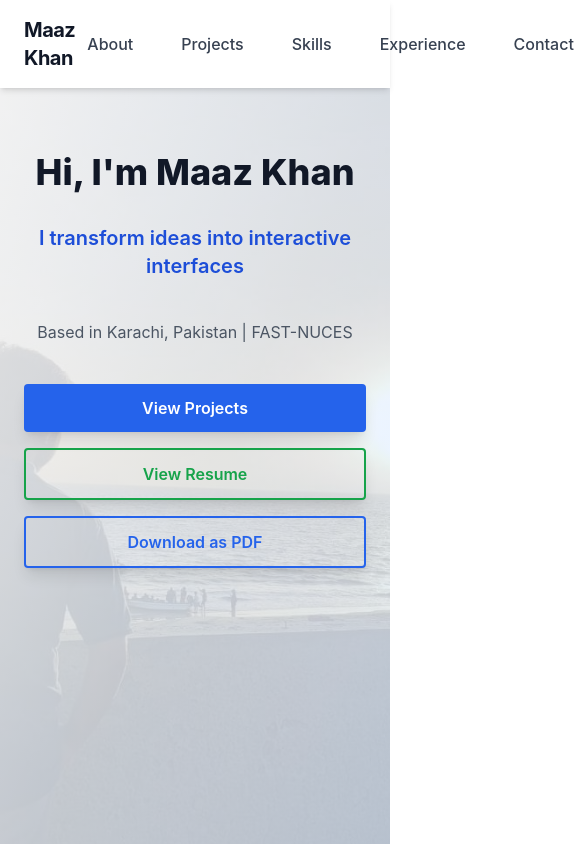
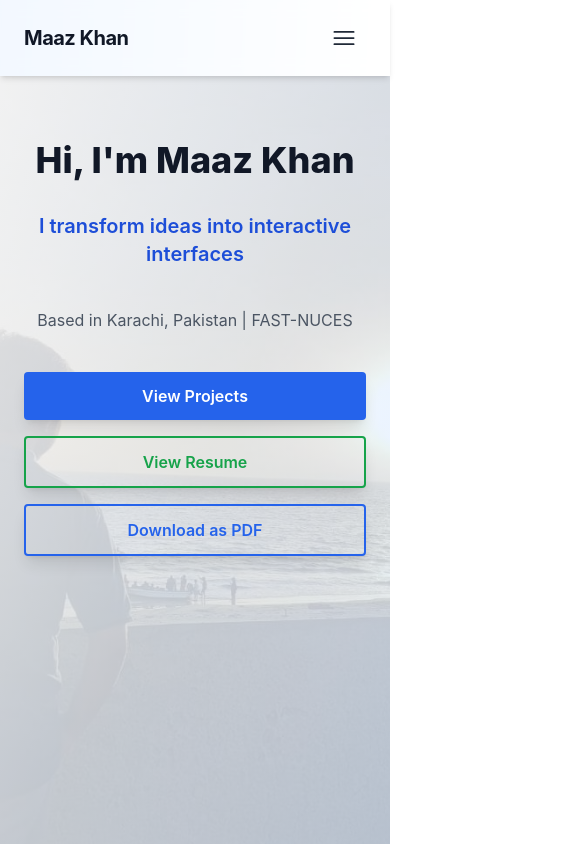
Before and after one commit to maaz-khan8/Portfolio, a React (Create React App) app: page / in a window 390 px wide. Shown: the top 844 px of the page, 585 px wide, since content can reach past the window. Built offline with nearby package versions, Linux system fonts and the light colour scheme.

Commit message:
Improve UI and update project cards

```diff
--- a/src/App.tsx
+++ b/src/App.tsx
@@ -1,7 +1,7 @@
 import React, { useState, useEffect } from 'react';
 import { BrowserRouter as Router, Routes, Route, Link } from 'react-router-dom';
 import { Helmet } from 'react-helmet';
-import { SunIcon, MoonIcon } from '@heroicons/react/24/solid';
+import { SunIcon, MoonIcon, Bars3Icon, XMarkIcon } from '@heroicons/react/24/solid';
 import HeroSection from './components/HeroSection';
 import AboutSection from './components/AboutSection';
 import ProjectsSection from './components/ProjectsSection';
@@ -14,6 +14,7 @@ const App: React.FC = () => {
   const [theme, setTheme] = useState<'light' | 'dark'>(
     localStorage.getItem('theme') === 'dark' ? 'dark' : 'light'
   );
+  const [navOpen, setNavOpen] = useState(false);
 
   // Set basename for BrowserRouter: '/Portfolio' in production, '/' in development
   const basename = process.env.NODE_ENV === 'production' ? '/Portfolio' : '/';
@@ -21,7 +22,13 @@ const App: React.FC = () => {
   useEffect(() => {
     document.documentElement.classList.toggle('dark', theme === 'dark');
     localStorage.setItem('theme', theme);
-  }, [theme]);
+    // Prevent background scroll when nav is open (mobile)
+    if (navOpen) {
+      document.body.style.overflow = 'hidden';
+    } else {
+      document.body.style.overflow = '';
+    }
+  }, [theme, navOpen]);
 
   const toggleTheme = () => setTheme(theme === 'dark' ? 'light' : 'dark');
 
@@ -31,53 +38,81 @@ const App: React.FC = () => {
         <title>Maaz Khan - Developer Portfolio</title>
         <meta name="description" content="Maaz Khan - Final-year Computer Science student at FAST NUCES, passionate about Web Development, AI, and Data Science. View my projects and skills." />
       </Helmet>
-      <div className="min-h-screen bg-white dark:bg-gray-900 text-gray-900 dark:text-gray-100 transition-colors duration-300">
+      <div className="min-h-screen bg-gradient-to-br from-blue-200 via-white to-blue-300 dark:from-gray-900 dark:via-gray-800 dark:to-gray-900 text-gray-900 dark:text-gray-100 transition-colors duration-300">
         <nav className="flex justify-between items-center px-6 py-4 shadow-md bg-white/80 dark:bg-gray-900/80 backdrop-blur sticky top-0 z-50">
           <div className="font-bold text-xl tracking-tight">
             <Link to="/" className="hover:text-blue-600 dark:hover:text-blue-400 transition-colors duration-200">Maaz Khan</Link>
           </div>
-          <div className="flex gap-6 items-center">
+          {/* Hamburger for mobile */}
+          <div className="md:hidden">
+            <button
+              onClick={() => setNavOpen(!navOpen)}
+              className="p-2 rounded-md focus:outline-none focus:ring-2 focus:ring-blue-500"
+              aria-label={navOpen ? 'Close menu' : 'Open menu'}
+            >
+              {navOpen ? (
+                <XMarkIcon className="h-7 w-7 text-gray-800 dark:text-gray-100" />
+              ) : (
+                <Bars3Icon className="h-7 w-7 text-gray-800 dark:text-gray-100" />
+              )}
+            </button>
+          </div>
+          {/* Nav links - always row on desktop, overlay on mobile */}
+          <div className={`md:flex gap-8 items-center font-semibold transition-all duration-300 ${navOpen ? 'fixed inset-0 bg-gradient-to-br from-blue-300 via-white to-blue-200 dark:from-gray-900 dark:via-gray-800 dark:to-gray-900 bg-opacity-95 backdrop-blur-lg flex flex-col justify-center z-[100]' : 'hidden md:flex'}`}
+            style={navOpen ? {minHeight: '100vh', minWidth: '100vw', top: 0, left: 0, right: 0, bottom: 0, position: 'fixed'} : {}}>
+            {/* Close button for mobile overlay */}
+            {navOpen && (
+              <button
+                className="absolute top-6 right-6 md:hidden p-2 rounded-md focus:outline-none focus:ring-2 focus:ring-blue-500 z-[101]"
+                onClick={() => setNavOpen(false)}
+                aria-label="Close menu"
+              >
+                <XMarkIcon className="h-7 w-7 text-gray-800 dark:text-gray-100" />
+              </button>
+            )}
+            <nav className="flex flex-col gap-8 items-center w-full md:flex-row md:gap-8 md:items-center md:w-auto">
               <a
                 href="#about"
-              className="relative px-3 py-2 text-gray-700 dark:text-gray-300 hover:text-blue-600 dark:hover:text-blue-400 transition-all duration-300 transform hover:scale-105 hover:-translate-y-0.5 font-medium"
+                className="relative px-3 py-2 text-gray-700 dark:text-gray-300 hover:text-blue-600 dark:hover:text-blue-400 transition-all duration-300 transform hover:scale-110 font-medium text-lg md:text-base"
+                onClick={() => setNavOpen(false)}
               >
                 About
-              <span className="absolute bottom-0 left-0 w-0 h-0.5 bg-blue-600 dark:bg-blue-400 transition-all duration-300 group-hover:w-full"></span>
               </a>
               <a
                 href="#projects"
-              className="relative px-3 py-2 text-gray-700 dark:text-gray-300 hover:text-blue-600 dark:hover:text-blue-400 transition-all duration-300 transform hover:scale-105 hover:-translate-y-0.5 font-medium"
+                className="relative px-3 py-2 text-gray-700 dark:text-gray-300 hover:text-blue-600 dark:hover:text-blue-400 transition-all duration-300 transform hover:scale-110 font-medium text-lg md:text-base"
+                onClick={() => setNavOpen(false)}
               >
                 Projects
-              <span className="absolute bottom-0 left-0 w-0 h-0.5 bg-blue-600 dark:bg-blue-400 transition-all duration-300 group-hover:w-full"></span>
               </a>
               <a
                 href="#skills"
-              className="relative px-3 py-2 text-gray-700 dark:text-gray-300 hover:text-blue-600 dark:hover:text-blue-400 transition-all duration-300 transform hover:scale-105 hover:-translate-y-0.5 font-medium"
+                className="relative px-3 py-2 text-gray-700 dark:text-gray-300 hover:text-blue-600 dark:hover:text-blue-400 transition-all duration-300 transform hover:scale-110 font-medium text-lg md:text-base"
+                onClick={() => setNavOpen(false)}
               >
                 Skills
-              <span className="absolute bottom-0 left-0 w-0 h-0.5 bg-blue-600 dark:bg-blue-400 transition-all duration-300 group-hover:w-full"></span>
               </a>
               <a
                 href="#experience"
-              className="relative px-3 py-2 text-gray-700 dark:text-gray-300 hover:text-blue-600 dark:hover:text-blue-400 transition-all duration-300 transform hover:scale-105 hover:-translate-y-0.5 font-medium"
+                className="relative px-3 py-2 text-gray-700 dark:text-gray-300 hover:text-blue-600 dark:hover:text-blue-400 transition-all duration-300 transform hover:scale-110 font-medium text-lg md:text-base"
+                onClick={() => setNavOpen(false)}
               >
                 Experience
-              <span className="absolute bottom-0 left-0 w-0 h-0.5 bg-blue-600 dark:bg-blue-400 transition-all duration-300 group-hover:w-full"></span>
               </a>
               <a
                 href="#contact"
-              className="relative px-3 py-2 text-gray-700 dark:text-gray-300 hover:text-blue-600 dark:hover:text-blue-400 transition-all duration-300 transform hover:scale-105 hover:-translate-y-0.5 font-medium"
+                className="relative px-3 py-2 text-gray-700 dark:text-gray-300 hover:text-blue-600 dark:hover:text-blue-400 transition-all duration-300 transform hover:scale-110 font-medium text-lg md:text-base"
+                onClick={() => setNavOpen(false)}
               >
                 Contact
-              <span className="absolute bottom-0 left-0 w-0 h-0.5 bg-blue-600 dark:bg-blue-400 transition-all duration-300 group-hover:w-full"></span>
               </a>
               <button
-              onClick={toggleTheme}
-              className="ml-4 p-2 rounded-full bg-gray-200 dark:bg-gray-700 hover:bg-gray-300 dark:hover:bg-gray-600 transform hover:scale-110 transition-all duration-200"
+                onClick={() => { toggleTheme(); setNavOpen(false); }}
+                className="mt-4 md:mt-0 p-2 rounded-full bg-gray-200 dark:bg-gray-700 hover:bg-gray-300 dark:hover:bg-gray-600 transform hover:scale-110 transition-all duration-200"
               >
                 {theme === 'dark' ? <SunIcon className="h-5 w-5 text-yellow-400" /> : <MoonIcon className="h-5 w-5 text-gray-800" />}
               </button>
+            </nav>
           </div>
         </nav>
         <main>
--- a/src/components/HeroSection.tsx
+++ b/src/components/HeroSection.tsx
@@ -70,7 +70,6 @@ const HeroSection: React.FC = () => {
             Download as PDF
           </button>
         </div>
-
         {/* Resume Info Popup */}
         {showResumeInfo && (
           <motion.div
--- a/src/components/ProjectsSection.tsx
+++ b/src/components/ProjectsSection.tsx
@@ -16,6 +16,20 @@ const projects = [
     github: 'https://github.com/maaz-khan8/CarBazaar',
   },
   {
+    title: 'Proxy Server',
+    image: 'https://miro.medium.com/v2/resize:fit:803/1*E4lFl0-xX1L5uZXIyBQdsQ.jpeg',
+    description: 'Developed a Python-based proxy server to manage client-server communication. Implemented request routing and support for multiple concurrent connections to improve performance.',
+    technologies: 'Python, Networking, Multi-threading',
+    github: 'https://github.com/maaz-khan8/Proxy_Server',
+  },
+  {
+    title: 'Todo List React',
+    image: 'https://www.shutterstock.com/image-vector/do-list-lettering-vector-pencil-600nw-1837137628.jpg',
+    description: 'Developed a dynamic todo list application using React with features like add, delete, edit, and mark tasks as complete. Implemented local storage for data persistence and responsive design.',
+    technologies: 'React, JavaScript, Local Storage',
+    github: 'https://github.com/maaz-khan8/Todolist_React',
+  },
+  {
     title: 'Amazon Clone',
     image: 'https://www.iccr.org/wp-content/uploads/2024/05/amazon-shutterstock_655556107-scaled.jpg',
     description: 'Built a responsive Amazon clone with modern UI/UX design using HTML and CSS. Implemented product listings, shopping cart functionality, and user interface components similar to the original Amazon platform.',
@@ -30,17 +44,17 @@ const projects = [
     github: 'https://github.com/maaz-khan8/Netflix_Clone',
   },
   {
-    title: 'Todo List React',
-    image: 'https://www.w3schools.com/whatis/img_react.jpg',
-    description: 'Developed a dynamic todo list application using React with features like add, delete, edit, and mark tasks as complete. Implemented local storage for data persistence and responsive design.',
-    technologies: 'React, JavaScript, Local Storage',
-    github: 'https://github.com/maaz-khan8/Todolist_React',
+    title: 'Cab Management System',
+    image: 'https://cacm.acm.org/wp-content/uploads/2025/01/012225.BLOG_.21st-Century-C-G.jpg',
+    description: 'Developed a simulation of a taxi dispatch system featuring user authentication, ride booking, and fare generation. Implemented Dijkstra\'s algorithm for efficient route planning using graph structures.',
+    technologies: 'C++, OOP, Data Structures, Algorithms',
+    github: 'https://github.com/maaz-khan8/Cab_Management_System',
   },
   {
     title: 'Hospital Management System',
     image: 'https://cacm.acm.org/wp-content/uploads/2025/01/012225.BLOG_.21st-Century-C-G.jpg',
     description: 'Developed a comprehensive hospital management system using C++ with features for patient registration, doctor management, appointment scheduling, and medical records tracking.',
-    technologies: 'C++, Data Structures, File Handling',
+    technologies: 'C++, OOP, Data Structures, File Handling',
     github: 'https://github.com/maaz-khan8/Hospital_management_system',
   },
   {
@@ -50,20 +64,8 @@ const projects = [
     technologies: 'C, Data Structures, File I/O',
     github: 'https://github.com/maaz-khan8/ScoreBoardProject',
   },
-  {
-    title: 'Cab Management System',
-    image: 'https://cacm.acm.org/wp-content/uploads/2025/01/012225.BLOG_.21st-Century-C-G.jpg',
-    description: 'Developed a simulation of a taxi dispatch system featuring user authentication, ride booking, and fare generation. Implemented Dijkstra\'s algorithm for efficient route planning using graph structures.',
-    technologies: 'C++, Data Structures, Algorithms',
-    github: 'https://github.com/maaz-khan8/Cab_Management_System',
-  },
-  {
-    title: 'Proxy Server',
-    image: 'https://miro.medium.com/v2/resize:fit:803/1*E4lFl0-xX1L5uZXIyBQdsQ.jpeg',
-    description: 'Developed a Python-based proxy server to manage client-server communication. Implemented request routing and support for multiple concurrent connections to improve performance.',
-    technologies: 'Python, Networking, Multi-threading',
-    github: 'https://github.com/maaz-khan8/Proxy_Server',
-  },
+
+
 ];
 
 const ProjectsSection: React.FC = () => {
```
Lines whose indentation alone changed are shown as unchanged.
